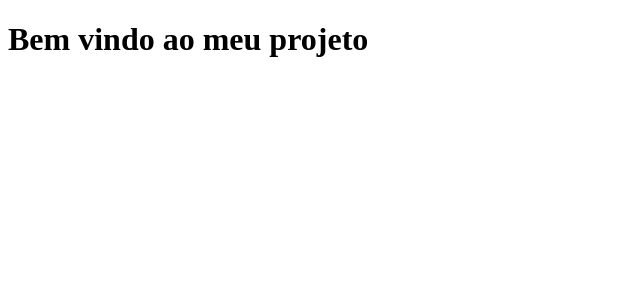
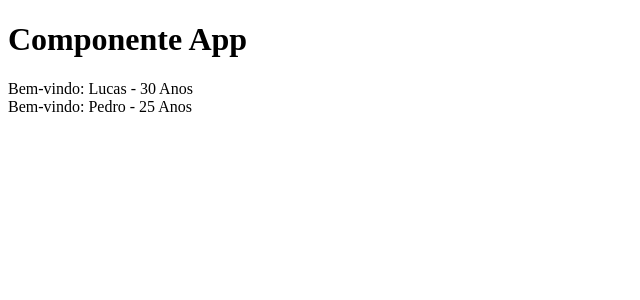
Before and after one commit to Guilherme2703/aprendendoReact, a React (Create React App) app: page / in a window 1280 px wide. Shown: the top 300 px of the page, without its empty margins (0-640 px from the left). Built offline with nearby package versions, Linux system fonts and the light colour scheme.

Commit message:
Propriedades e componentes

```diff
--- a/src/App.js
+++ b/src/App.js
@@ -1,9 +1,12 @@
 import React from 'react'
-
-function App() {
-  return (
+import Nome from './components/Nome';
+function App(){
+  return(
     <div>
-      <h1>Bem vindo ao meu projeto</h1>
+      <h1>Componente App</h1>
+      <Nome aluno="Lucas" idade={30}/>
+      <br/>
+      <Nome aluno="Pedro" idade={25}/>
     </div>
   );
 }
--- /dev/null
+++ b/src/components/Nome.js
@@ -0,0 +1,8 @@
+import React from 'react'
+function Nome({ aluno, idade }){
+    return(
+      <span>Bem-vindo: {aluno} - {idade} Anos</span>
+    );
+}
+
+export default Nome;
```
